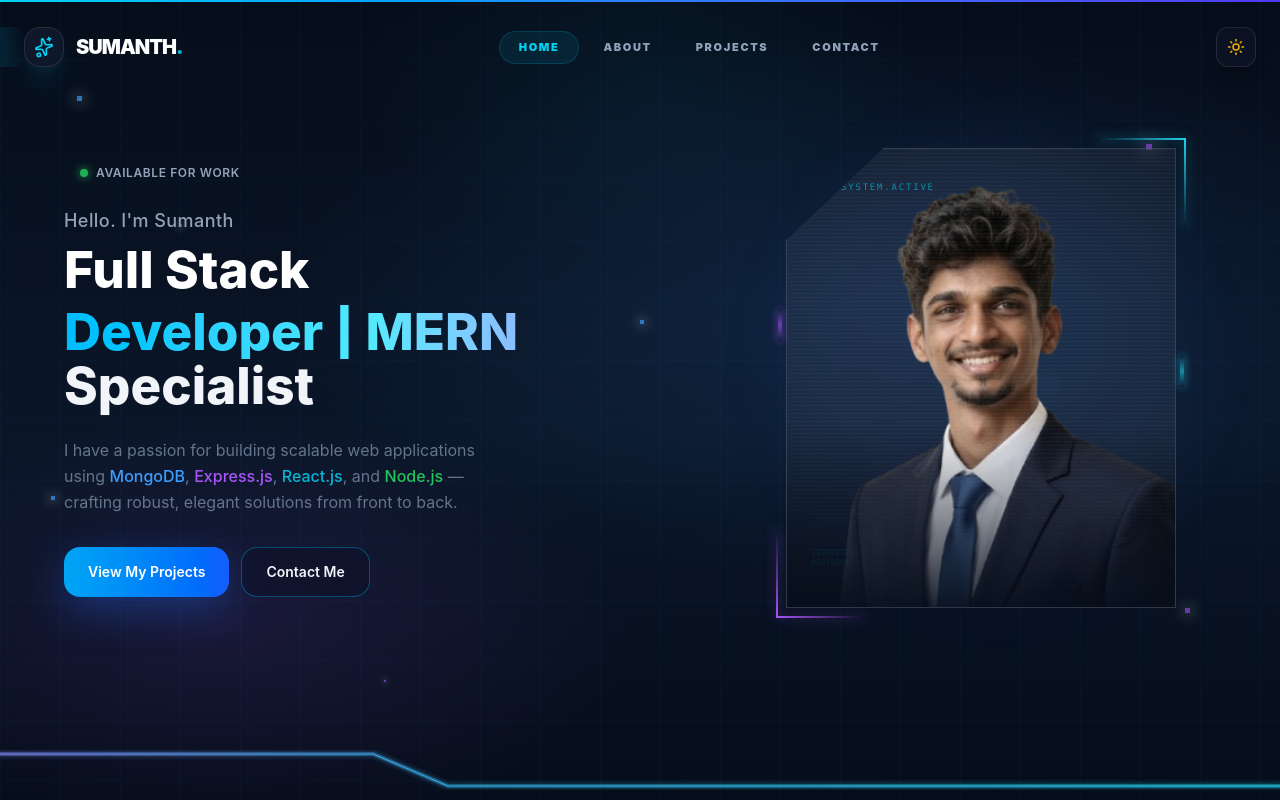
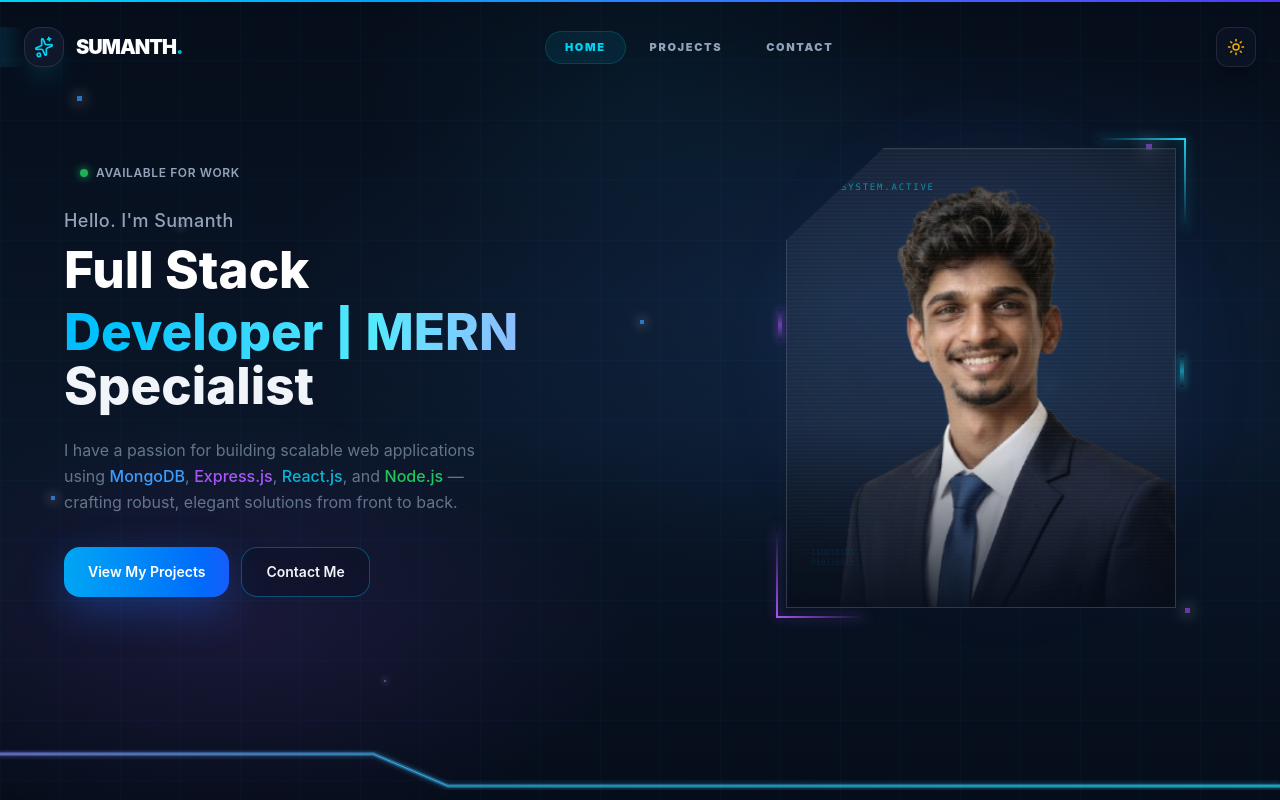
Before and after one commit to sumanth965/Portfolio-sumanth, a React (Vite) app in the folder frontend/: page / in a window 1280 px wide. Shown: the top 800 px of the page. Built offline with nearby package versions, Linux system fonts and the light colour scheme.

Commit message:
Updated navbar

```diff
--- a/frontend/src/Components/Navbar.jsx
+++ b/frontend/src/Components/Navbar.jsx
@@ -9,7 +9,7 @@ import { Menu, X, Home, User, Briefcase, Mail, Sun, Moon, Sparkles, ChevronRight
 
 const NAV_LINKS = [
   { name: "Home", href: "#home", icon: Home },
-  { name: "About", href: "#about", icon: User },
+  // { name: "About", href: "#about", icon: User },
   { name: "Projects", href: "#projects", icon: Briefcase },
   { name: "Contact", href: "#contact", icon: Mail },
 ];
--- a/frontend/src/Pages/Projects.jsx
+++ b/frontend/src/Pages/Projects.jsx
@@ -107,7 +107,7 @@ const projects = [
     name: 'TST Gadgets - Admin',
     desc: 'Architectural admin gateway for product orchestration, featuring inventory lifecycle management and secure data synchronization.',
     link: 'https://github.com/sumanth965/TST_Electronic_Gadgets-',
-    demo: 'https://tst-electronic-gadgets-su-manth09.onrender.com',
+    demo: 'https://tst-electronic-gadgets-su-manth09-admin.onrender.com',
     category: 'Full Stack',
     accent: '#0891b2',
     accentB: '#155e75',
```
Also changed, not shown: frontend/src/Pages/Home.jsx (line endings or trailing spaces).
